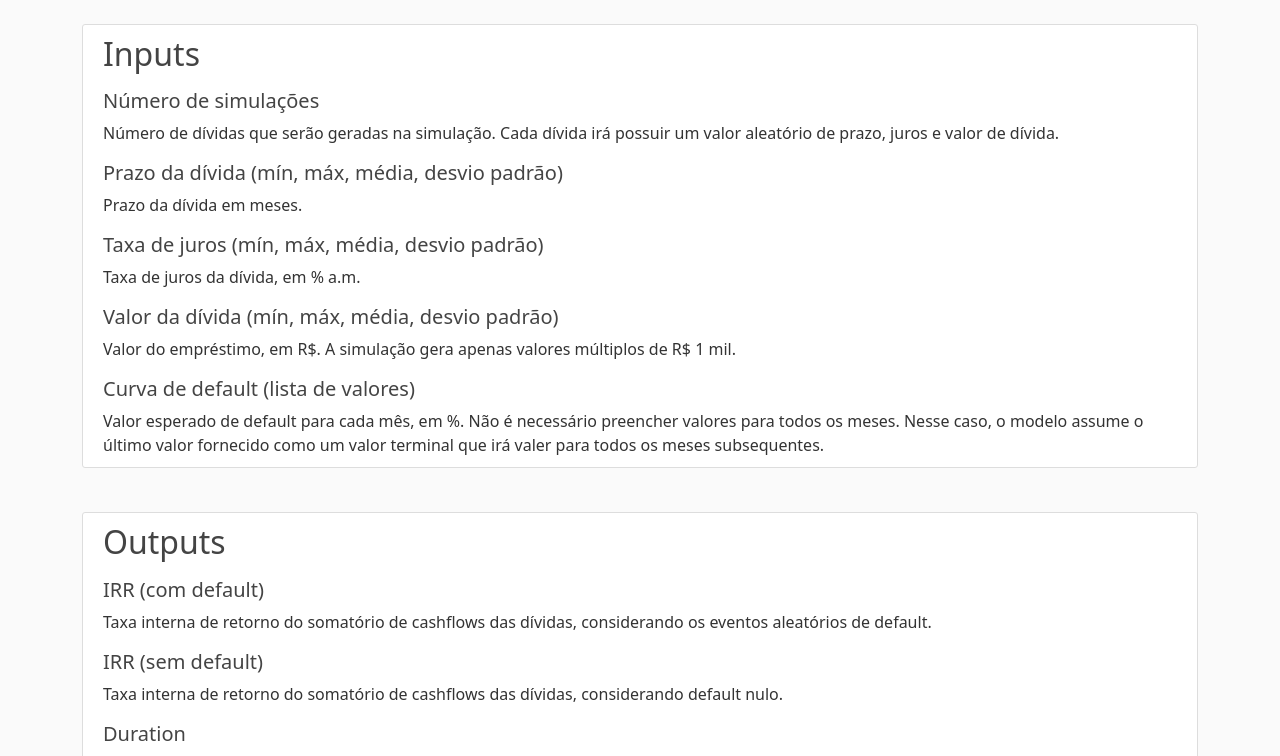
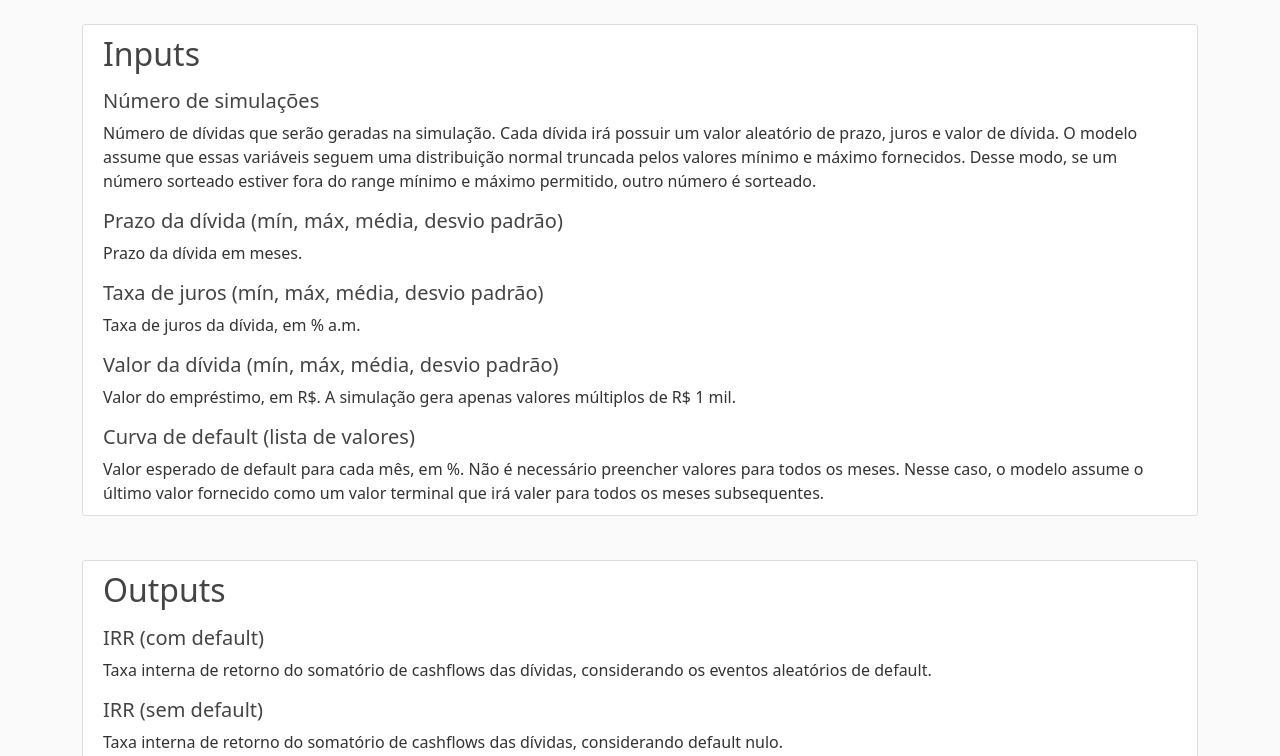
Before and after one commit to tkgs/Rebel_MonteCarlo, a Flask app: page /about in a window 1280 px wide. Shown: the part 56-812 px from the top of the page. Run offline with Flask 2, Linux system fonts and the light colour scheme.

Commit message:
Updated about section

```diff
--- a/Rebel_MonteCarlo/templates/about.html
+++ b/Rebel_MonteCarlo/templates/about.html
@@ -4,6 +4,8 @@
         <h2>Inputs</h2>
         <p><h5><a class="about" name="num_sim">Número de simulações</a></h5>
             Número de dívidas que serão geradas na simulação. Cada dívida irá possuir um valor aleatório de prazo, juros e valor de dívida.
+            O modelo assume que essas variáveis seguem uma distribuição normal truncada pelos valores mínimo e máximo fornecidos.
+            Desse modo, se um número sorteado estiver fora do range mínimo e máximo permitido, outro número é sorteado.
         <p><h5><a class="about" name="prazo">Prazo da dívida (mín, máx, média, desvio padrão)</a></h5>
             Prazo da dívida em meses.
         <p><h5><a class="about" name="juros">Taxa de juros (mín, máx, média, desvio padrão)</a></h5>
```
